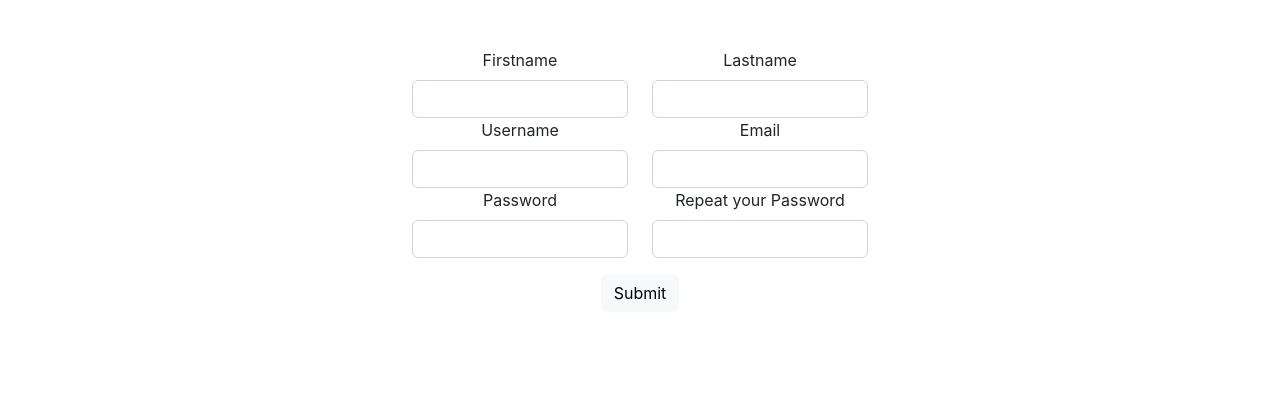
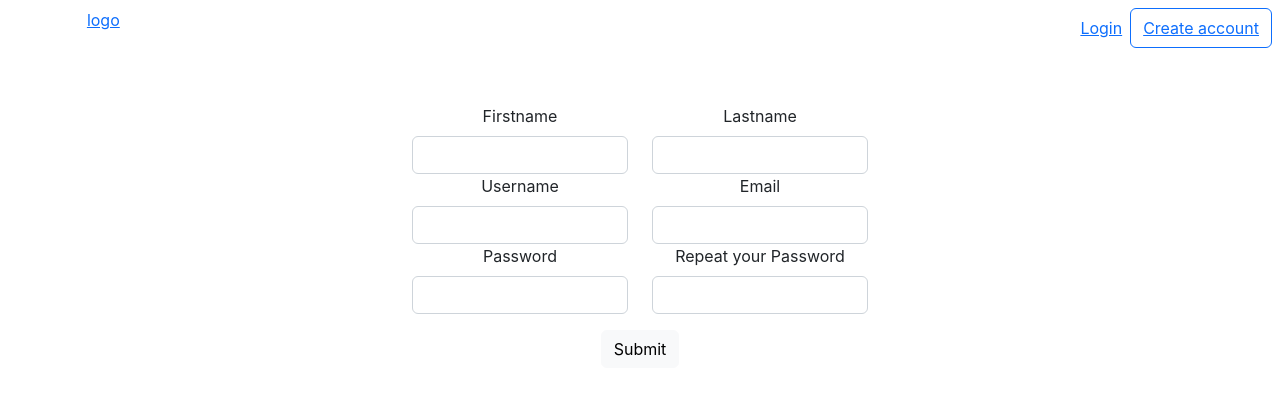
Before and after one commit to gregorisbachtsevanos/world.dev, a React (Create React App) app in the folder client/: page /register in a window 1280 px wide. Shown: the top 394 px of the page. Built offline with nearby package versions, Linux system fonts and the light colour scheme.

Commit message:
navbar & sidebar & trending bar components

```diff
--- a/client/src/App.js
+++ b/client/src/App.js
@@ -1,6 +1,7 @@
 import { BrowserRouter, Routes, Route } from 'react-router-dom';
 
 import './App.css';
+import Navbar from './components/navbar/Navbar';
 import Index from './pages/index/Index';
 import Login from './pages/login/Login';
 import Register from './pages/register/Register';
@@ -10,6 +11,7 @@ function App() {
     <div className="App">
       <BrowserRouter>
         <div>
+          <Navbar />
           <Routes>
             <Route index element={<Index />} />
             <Route path="/login" element={<Login />} />
--- /dev/null
+++ b/client/src/components/navbar/Navbar.jsx
@@ -0,0 +1,22 @@
+import { Nav, Button } from "react-bootstrap";
+import { Link } from "react-router-dom";
+
+const Navbar = () => {
+    return (
+        <Nav className="row p-2">
+            <Nav.Item className="col-2">
+                <Link>logo</Link>
+            </Nav.Item>
+            <div className="col-10 d-flex justify-content-end">
+                <Nav.Item className="p-2 m-a">
+                    <Link to="/login">Login</Link>
+                </Nav.Item>
+                <Button variant="outline-primary">
+                    <Link to="/register">Create account</Link>
+                </Button>
+            </div>
+        </Nav>
+    );
+};
+
+export default Navbar;
--- /dev/null
+++ b/client/src/components/sidebar/Sidebar.jsx
@@ -0,0 +1,13 @@
+import Nav from "react-bootstrap/Nav";
+
+const Sidebar = () => {
+    return (
+        <Nav className="flex-column">
+            <Nav.Link>sidebat</Nav.Link>
+            <Nav.Link>sidebat</Nav.Link>
+            <Nav.Link>sidebat</Nav.Link>
+        </Nav>
+    );
+};
+
+export default Sidebar;
--- /dev/null
+++ b/client/src/components/trending/Trending.jsx
@@ -0,0 +1,13 @@
+import Nav from "react-bootstrap/Nav";
+
+const Trending = () => {
+    return (
+        <Nav className="flex-column">
+            <Nav.Link>trending</Nav.Link>
+            <Nav.Link>trending</Nav.Link>
+            <Nav.Link>trending</Nav.Link>
+        </Nav>
+    );
+};
+
+export default Trending;
--- a/client/src/pages/index/Index.jsx
+++ b/client/src/pages/index/Index.jsx
@@ -1,11 +1,21 @@
-import User from './User'
-import Visitor from './Visitor'
+import Sidebar from "../../components/sidebar/Sidebar";
+import Trending from "../../components/trending/Trending";
+import User from "./User";
+import Visitor from "./Visitor";
 
 const Index = () => {
-    const user = false
-  return (
-    <div>{user ? <User/> : <Visitor/> }</div>
-  )
-}
+    const user = false;
+    return (
+        <div className="row">
+            <div className="col-2">
+                <Sidebar />
+            </div>
+            <div className="col-6">{user ? <User /> : <Visitor />}</div>
+            <div className="col-4">
+                <Trending />
+            </div>
+        </div>
+    );
+};
 
-export default Index
+export default Index;
```
